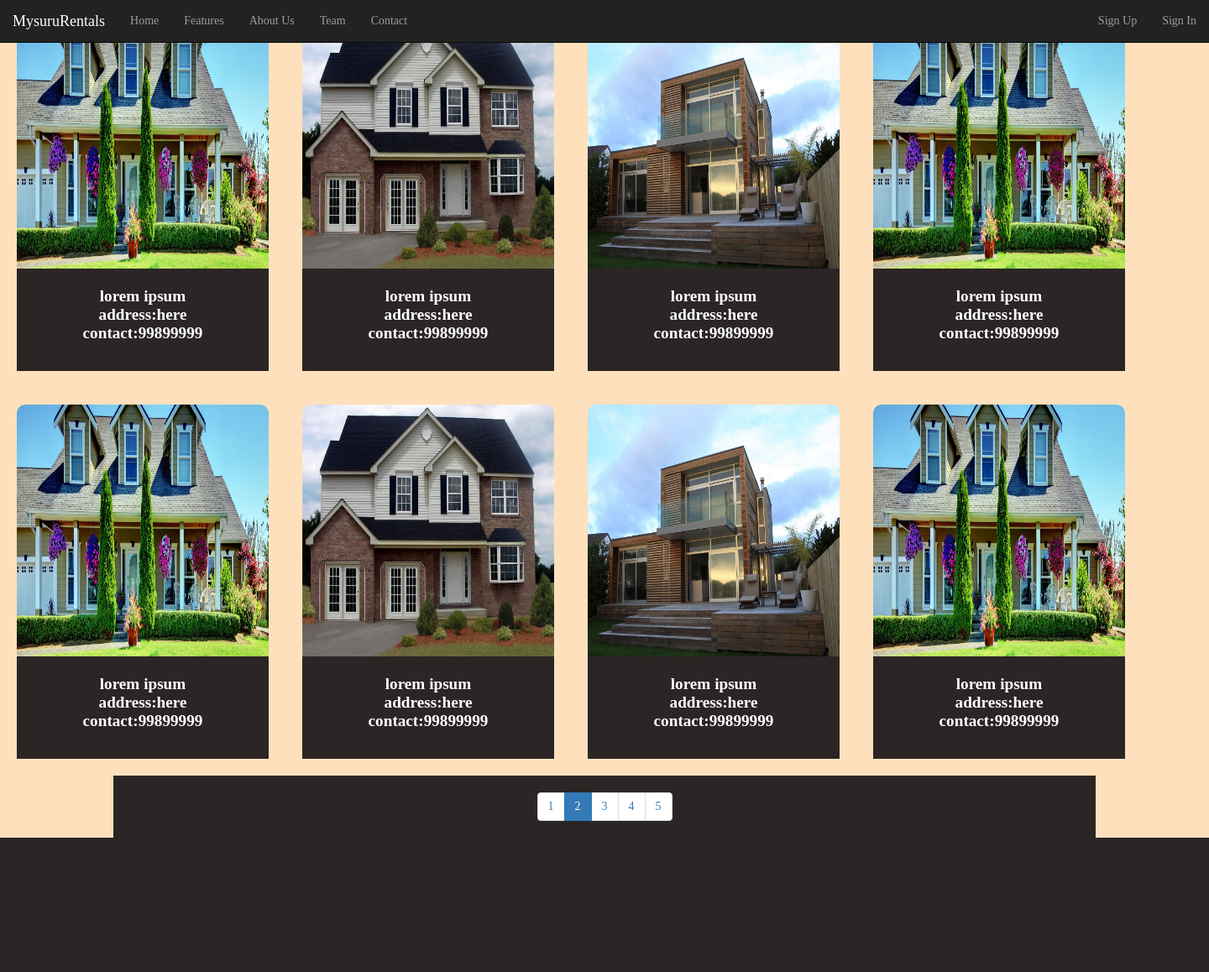
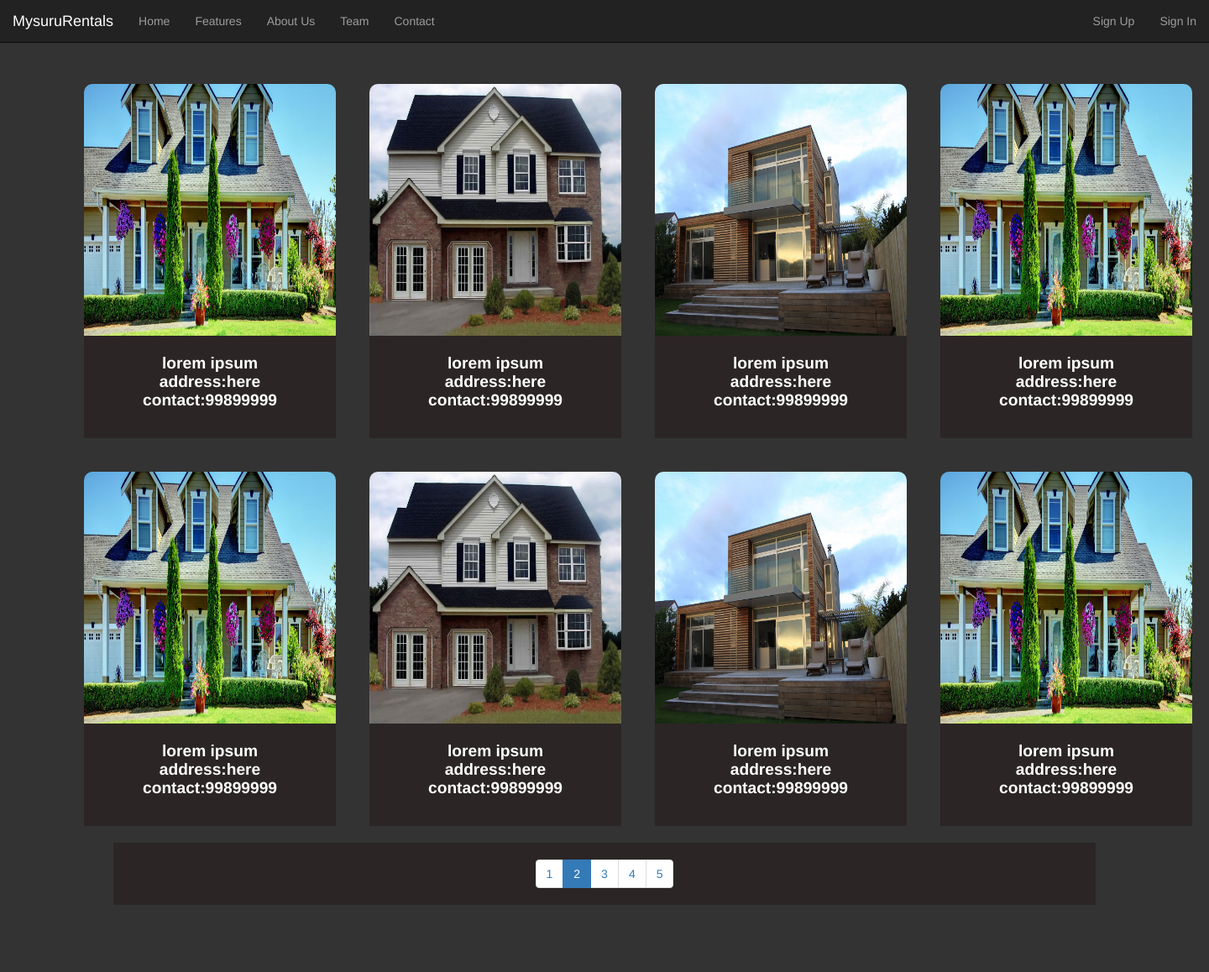
Before and after one commit to ssshauryaa/MysuruRentals, a Node server app: page /home in a window 1440 px wide. Shown: the whole page at 84% size. Before the commit the page ends 998 px from the top, so only its background shows below. Run offline with Node 20, Linux system fonts and the light colour scheme.

Commit message:
Update home.css

```diff
--- a/public/home.css
+++ b/public/home.css
@@ -1,8 +1,8 @@
 
 body
 {
-	background-color:#fee0bc;
-	font-family:lora;
+	background-color:#333333;
+	padding:80px;
 }
 
 /*======================================================================*/
```
